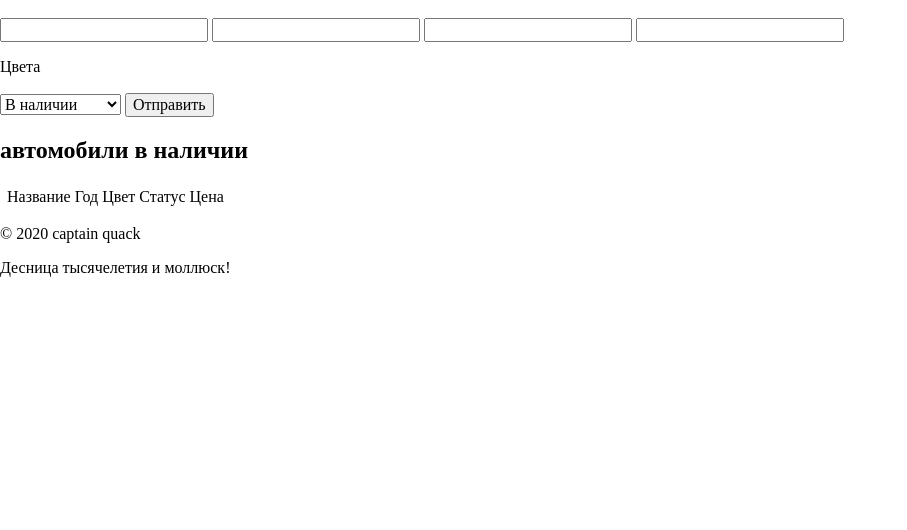
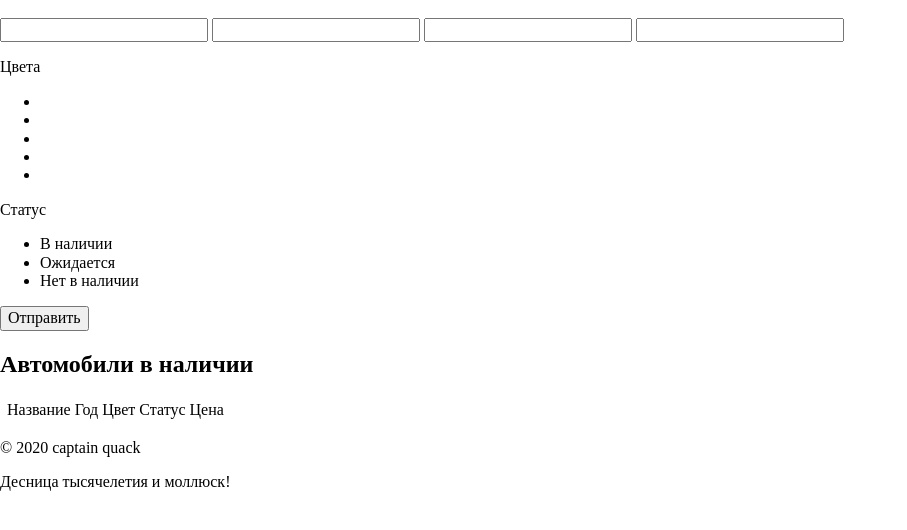
Before and after one commit to M-kos/kodix, a website built with webpack: page src/index.html in a window 1280 px wide. Shown: the part 80-610 px from the top of the page, without its empty margins (0-907 px from the left). Built offline with nearby package versions, Linux system fonts and the light colour scheme; files whose address does not match are found by name.

Commit message:
Правки верстки

```diff
--- a/src/index.html
+++ b/src/index.html
@@ -3,15 +3,17 @@
   <head>
     <meta charset="UTF-8" />
     <meta name="viewport" content="width=device-width, initial-scale=1.0" />
-    <link rel="icon" href="favicon.ico" type="image/ico" />
+    <link rel="icon" href="./favicon.ico" type="image/ico" />
+    <link href="https://fonts.googleapis.com/css2?family=Roboto:wght@300;400;700&display=swap" rel="stylesheet">
     <title>Kodix</title>
   </head>
   <body>
+    <div class="wrapper">
       <header class="header">
         <img class="header__logo" src="./assets/DUCK.png" alt="logo-duck" />
       </header>
-    <section class="section">
-      <h1 class="section__title">
+      <main class="main">
+        <h1 class="main-title">
           <span class="exclamation-mark">!</span>Ay caramba!
         </h1>
         <div class="add-block">
@@ -26,22 +28,27 @@
             />
             <div class="add-block__colors">
               <p class="add-block__colors-title">Цвета</p>
-            <div class="white"></div>
-            <div class="black"></div>
-            <div class="grey"></div>
-            <div class="red"></div>
-            <div class="green"></div>
+              <ul class="colors">
+                <li class="white"></li>
+                <li class="black"></li>
+                <li class="grey"></li>
+                <li class="red"></li>
+                <li class="green"></li>
+              </ul>
             </div>
-          <select class="add-block__input-status" name="status">
-            <option value="available">В наличии</option>
-            <option value="expected">Ожидается</option>
-            <option value="not-available">Нет в наличии</option>
-          </select>
+            <div class="add-block__select-status" name="status">
+              <div class="select-title">Статус</div>
+              <ul class="select-body">
+                <li class="select-body-item" data-select-value="available">В наличии</li>
+                <li class="select-body-item" data-select-value="expected">Ожидается</li>
+                <li class="select-body-item" data-select-value="not-available">Нет в наличии</li>
+              </ul>
+            </div>
             <button class="add-block__btn-send">Отправить</button>
           </form>
         </div>
         <div class="list-block">
-        <h2 class="list-block__title">автомобили в наличии</h2>
+          <h2 class="list-block__title">Автомобили в наличии</h2>
           <table class="list-block__table">
             <th class="table-head">
               <td class="title">Название</td>
@@ -53,10 +60,11 @@
             </th>
           </table>
         </div>
-    </section>
+      </main>
       <footer class="footer">
         <p class="footer__copyright">© 2020 captain quack</p>
         <p class="footer__clam">Десница тысячелетия и моллюск!</p>
       </footer>
+    </div>
   </body>
 </html>
```
Lines whose indentation alone changed are shown as unchanged.
